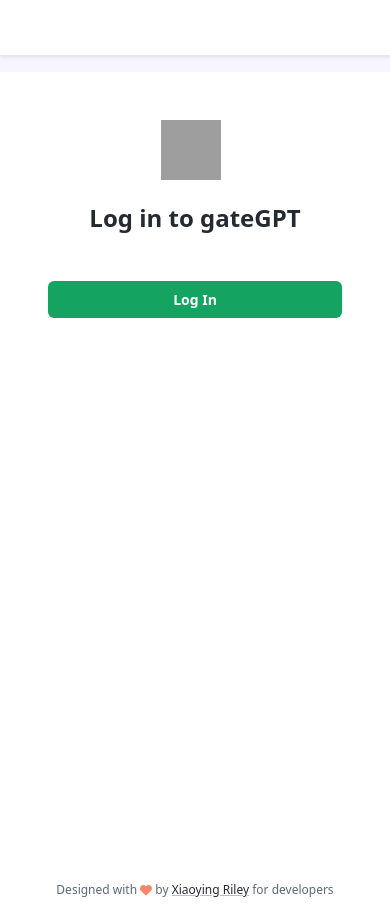
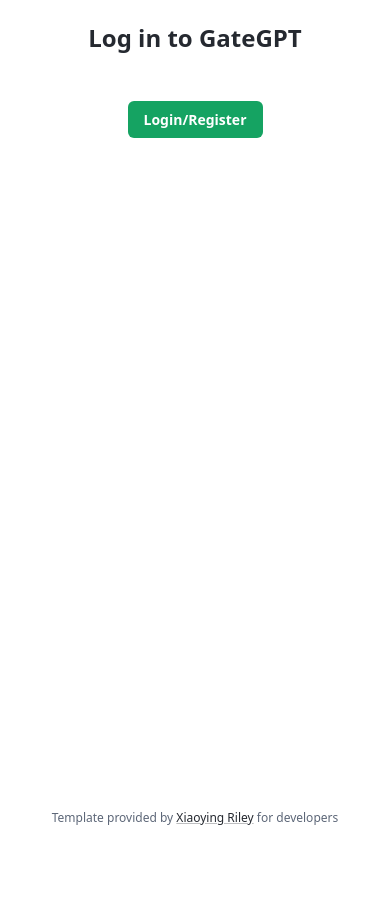
Before and after one commit to vertexcover-io/gategpt, a FastAPI app: page /login in a window 390 px wide. After the commit the page ends 825 px from the top, so only its background shows below. Run offline with FastAPI, Linux system fonts and the light colour scheme; parts of the project's set-up code (start-up, migrations or seed data) failed here and were passed over; grey boxes are pictures that could not be loaded.

Commit message:
feat: update login page

```diff
--- a/templates/login.html
+++ b/templates/login.html
@@ -1,77 +1,78 @@
-{% extends "base.html" %} {% block title %} Gpt App Sessions {% endblock %} {%
-block body %}
+<!doctype html>
+<html lang="en">
+  <head>
+    <meta http-equiv="X-UA-Compatible" content="IE=edge" />
+    <meta name="viewport" content="width=device-width, initial-scale=1.0" />
 
-<div class="app app-login p-0">
+    <meta
+      name="description"
+      content="Portal - Bootstrap 5 Admin Dashboard Template For Developers"
+    />
+    <meta name="author" content="Xiaoying Riley at 3rd Wave Media" />
+    <link rel="shortcut icon" href="favicon.ico" />
+
+    <link
+      rel="stylesheet"
+      href="https://cdn.jsdelivr.net/npm/bootstrap@5.3.0/dist/css/bootstrap.min.css"
+    />
+    <link
+      id="theme-style"
+      rel="stylesheet"
+      href="{{ url_for('static', path='/assets/css/portal.css') }}"
+    />
+    <script
+      src="https://cdnjs.cloudflare.com/ajax/libs/font-awesome/6.5.1/js/all.min.js"
+      integrity="sha512-GWzVrcGlo0TxTRvz9ttioyYJ+Wwk9Ck0G81D+eO63BaqHaJ3YZX9wuqjwgfcV/MrB2PhaVX9DkYVhbFpStnqpQ=="
+      crossorigin="anonymous"
+      referrerpolicy="no-referrer"
+    ></script>
+  </head>
+
+  <body class="app app-login p-0">
     <div class="row g-0 app-auth-wrapper">
-    <div class="col-12 col-md-7 col-lg-6 auth-main-col text-center p-5">
       <div class="d-flex flex-column align-content-end">
         <div class="app-auth-body mx-auto">
           <div class="app-auth-branding mb-4">
-            <a class="app-logo" href="index.html">
-              <img
-                class="logo-icon me-2"
-                src="static/assets/images/app-logo.svg"
-                alt="logo"
-              />
-            </a>
+            <!-- replace with ladning page and app logo -->
+            <a href="index.html"></a>
           </div>
-          <h2 class="auth-heading text-center mb-5">Log in to gateGPT</h2>
+          <h2 class="auth-heading text-center mb-5">Log in to GateGPT</h2>
           <div class="auth-form-container text-start">
-            <form class="auth-form login-form">
-              <div class="text-center">
             <button
-                  type="submit"
-                  class="btn app-btn-primary w-100 theme-btn mx-auto"
+              class="btn app-btn-primary mx-auto d-block"
               onclick="login()"
             >
-                  Log In
+              Login/Register
             </button>
-              </div>
-            </form>
           </div>
         </div>
 
         <footer class="app-auth-footer">
           <div class="container text-center py-3">
             <small class="copyright">
-              Designed with <span class="sr-only">love</span>
-              <i class="fas fa-heart" style="color: #fb866a"></i> by
+              <small class="copyright"
+                >Template provided by
                 <a
                   class="app-link"
-                href="http://themes.3rdwavemedia.com"
+                  href="https://github.com/xriley/portal-theme-bs5"
                   target="_blank"
                   >Xiaoying Riley</a
                 >
-              for developers
+                for developers</small
+              >
             </small>
           </div>
         </footer>
-        <!--//app-auth-footer-->
-      </div>
-      <!--//flex-column-->
-    </div>
-    <!--//auth-main-col-->
-    <div class="col-12 col-md-5 col-lg-6 h-100 auth-background-col">
-      <div class="auth-background-holder"></div>
-      <div class="auth-background-mask"></div>
-      <div class="auth-background-overlay p-3 p-lg-5">
-        <div class="d-flex flex-column align-content-end h-100">
-          <div class="h-100"></div>
       </div>
     </div>
-    </div>
-  </div>
-</div>
-
     <script>
       function login() {
-    event.preventDefault();
-    var form = document.createElement("form");
+        let form = document.createElement("form");
         form.method = "POST";
         form.action = "/login";
         document.body.appendChild(form);
         form.submit();
       }
     </script>
-
-{% endblock %}
+  </body>
+</html>
```
Lines whose indentation alone changed are shown as unchanged.
